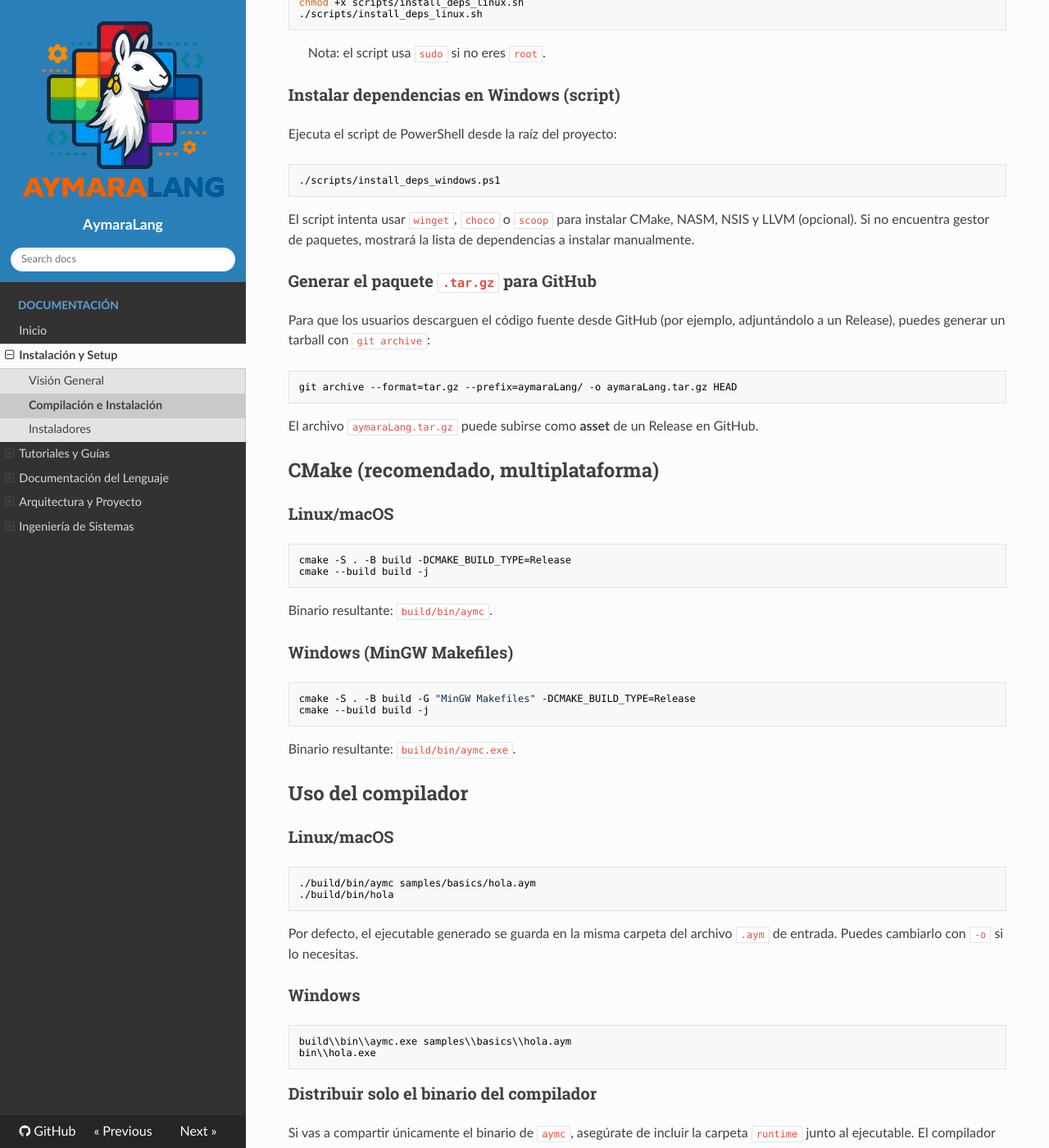
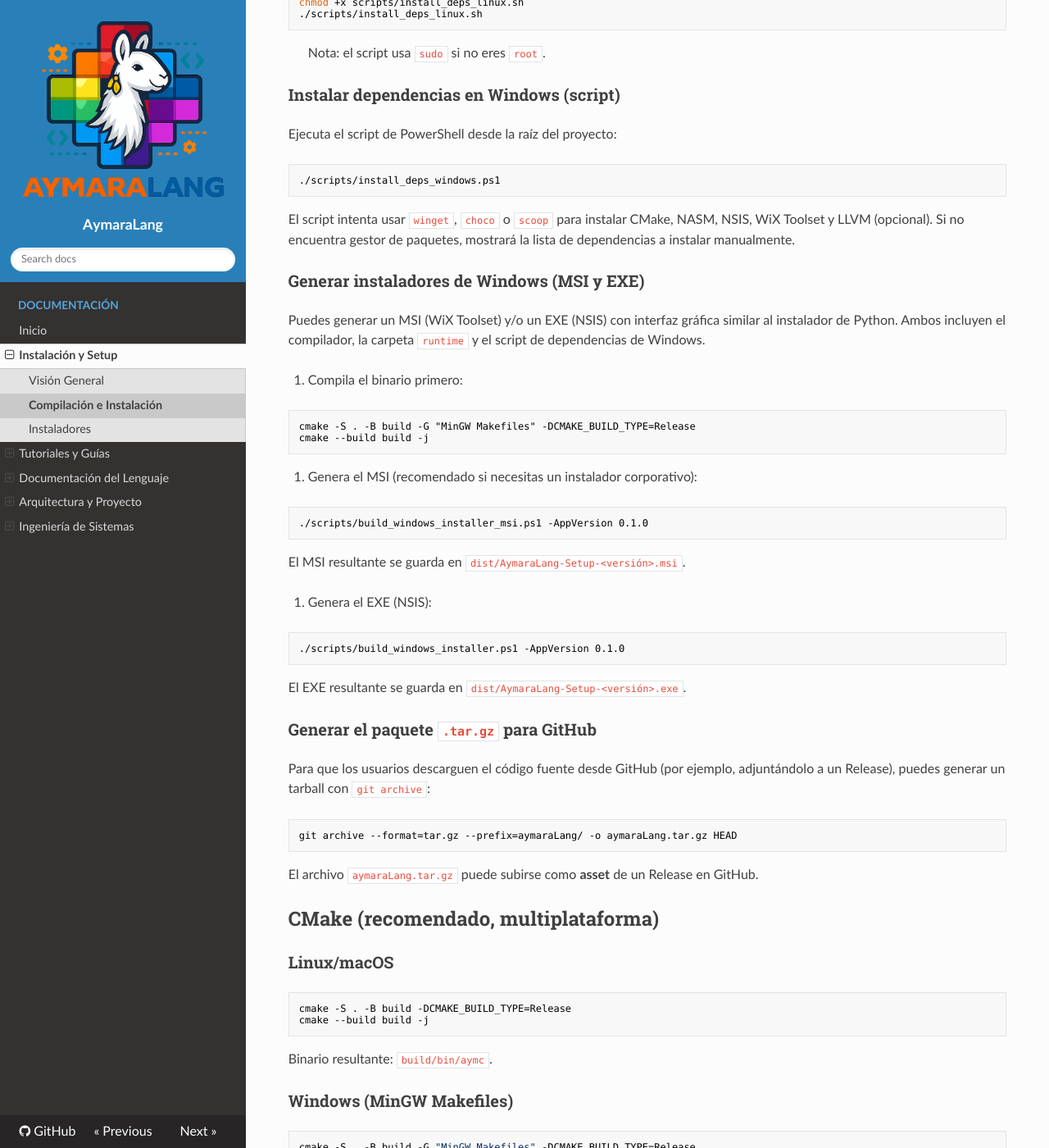
Before and after one commit to jhulio435m/aymaraLang, an MkDocs documentation site: the page built from docs/build.md, in a window 1280 px wide and 1400 px high, scrolled down 581 px. Shown: the whole window at 82% size. Built offline with MkDocs 1.6.1, drawn with Linux system fonts in a browser that asks for light colours; nearby versions of some CDN libraries.

Commit message:
Add MSI installer option

````diff
--- a/docs/build.md
+++ b/docs/build.md
@@ -35,8 +35,37 @@ Ejecuta el script de PowerShell desde la raíz del proyecto:
 ```
 
 El script intenta usar `winget`, `choco` o `scoop` para instalar CMake, NASM,
-NSIS y LLVM (opcional). Si no encuentra gestor de paquetes, mostrará la lista
-de dependencias a instalar manualmente.
+NSIS, WiX Toolset y LLVM (opcional). Si no encuentra gestor de paquetes,
+mostrará la lista de dependencias a instalar manualmente.
+
+### Generar instaladores de Windows (MSI y EXE)
+
+Puedes generar un MSI (WiX Toolset) y/o un EXE (NSIS) con interfaz gráfica
+similar al instalador de Python. Ambos incluyen el compilador, la carpeta
+`runtime` y el script de dependencias de Windows.
+
+1. Compila el binario primero:
+
+```powershell
+cmake -S . -B build -G "MinGW Makefiles" -DCMAKE_BUILD_TYPE=Release
+cmake --build build -j
+```
+
+2. Genera el MSI (recomendado si necesitas un instalador corporativo):
+
+```powershell
+./scripts/build_windows_installer_msi.ps1 -AppVersion 0.1.0
+```
+
+El MSI resultante se guarda en `dist/AymaraLang-Setup-<versión>.msi`.
+
+3. Genera el EXE (NSIS):
+
+```powershell
+./scripts/build_windows_installer.ps1 -AppVersion 0.1.0
+```
+
+El EXE resultante se guarda en `dist/AymaraLang-Setup-<versión>.exe`.
 
 ### Generar el paquete `.tar.gz` para GitHub
 
````
Also changed, not shown: 5 other files.
